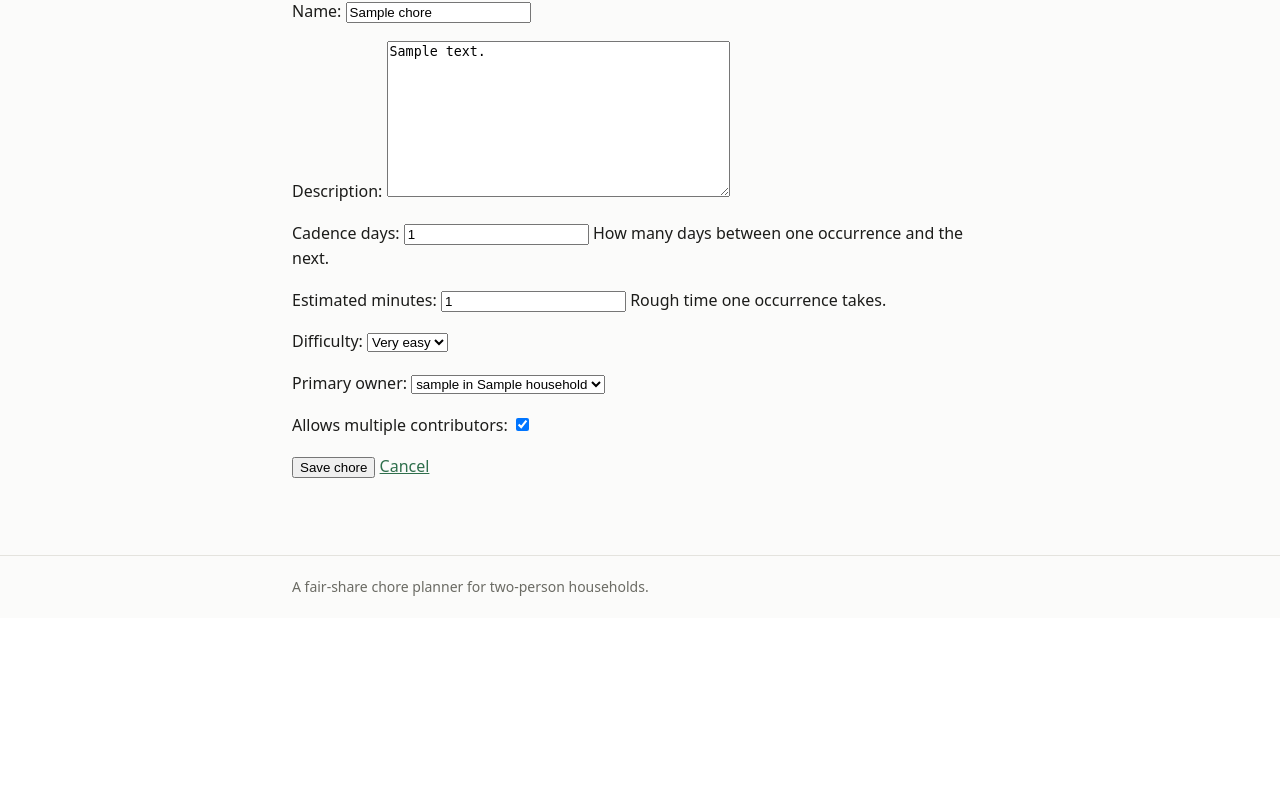
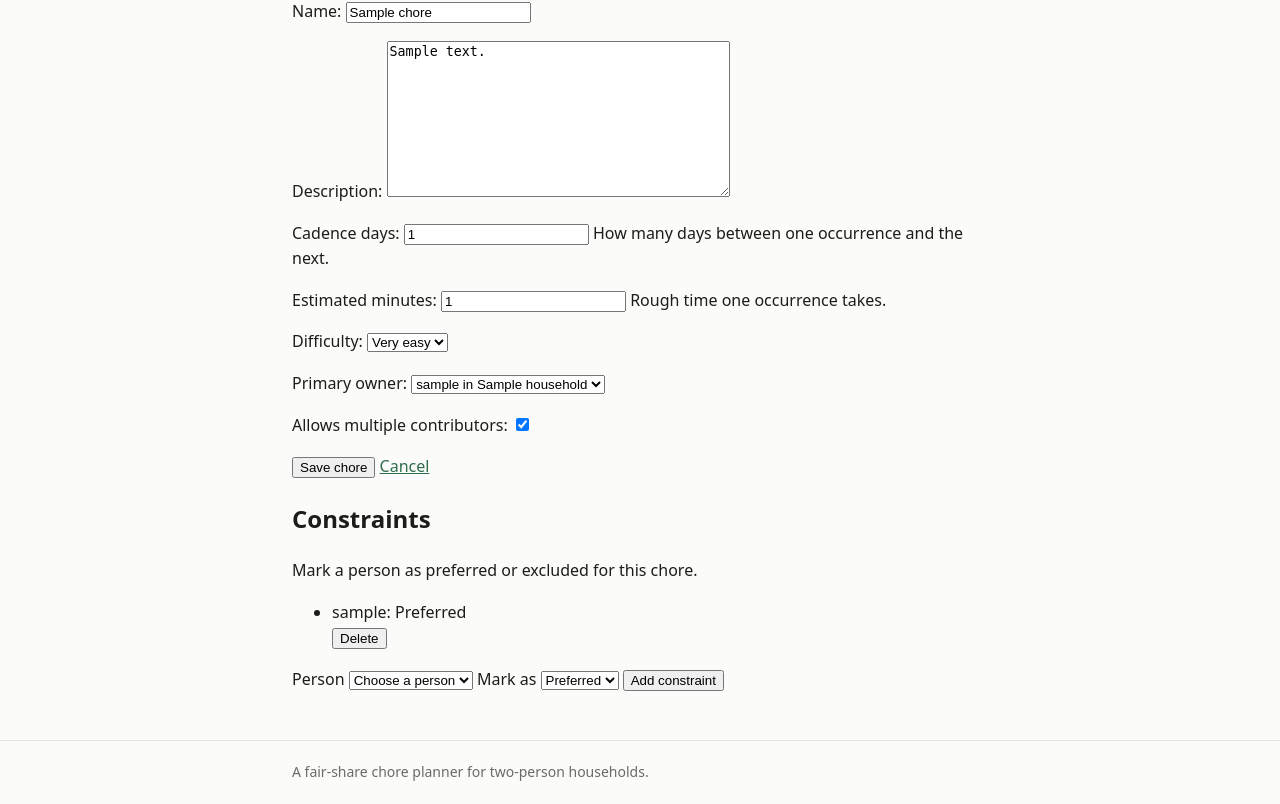
Before and after one commit to ckcabang/household-chores, a Django app: page /chores/1/edit/ in a window 1280 px wide. Shown: the part 182-986 px from the top of the page. Before the commit the page ends 778 px from the top, so only its background shows below. Run offline with Django 5.2, Linux system fonts and the light colour scheme; a user stored in the database is signed in; tables that the repository leaves empty hold one stand-in row (values such as "Sample post").

Commit message:
Show and manage chore constraints in the edit page and list
refs #8

Co-Authored-By: Claude Sonnet 5 <noreply@anthropic.com>
Claude-Session: https://claude.ai/code/session_01JWS6hyXw1pUQ2Sgs6NHFau

```diff
--- a/chores/templates/chores/chore_form.html
+++ b/chores/templates/chores/chore_form.html
@@ -12,4 +12,52 @@
     <button type="submit">Save chore</button>
     <a href="{% url 'chores:chore_list' %}">Cancel</a>
   </form>
+
+  {% if form.instance.pk %}
+    <section class="constraints" id="constraints">
+      <h2>Constraints</h2>
+      <p>Mark a person as preferred or excluded for this chore.</p>
+
+      {% if constraints %}
+        <ul class="constraint-list">
+          {% for constraint in constraints %}
+            <li>
+              {{ constraint.membership.user.username }}:
+              {{ constraint.get_kind_display }}
+              <form method="post"
+                    action="{% url 'chores:constraint_delete' form.instance.pk constraint.pk %}"
+                    class="constraint-delete">
+                {% csrf_token %}
+                <button type="submit">Delete</button>
+              </form>
+            </li>
+          {% endfor %}
+        </ul>
+      {% else %}
+        <p>No constraints yet.</p>
+      {% endif %}
+
+      <form method="post"
+            action="{% url 'chores:constraint_add' form.instance.pk %}"
+            class="constraint-add">
+        {% csrf_token %}
+        <label for="constraint-membership">Person</label>
+        <select name="membership" id="constraint-membership" required>
+          <option value="">Choose a person</option>
+          {% for membership in household_memberships %}
+            <option value="{{ membership.pk }}">{{ membership.user.username }}</option>
+          {% endfor %}
+        </select>
+
+        <label for="constraint-kind">Mark as</label>
+        <select name="kind" id="constraint-kind" required>
+          {% for value, label in constraint_kind_choices %}
+            <option value="{{ value }}">{{ label }}</option>
+          {% endfor %}
+        </select>
+
+        <button type="submit">Add constraint</button>
+      </form>
+    </section>
+  {% endif %}
 {% endblock %}
--- a/chores/templates/chores/chore_list.html
+++ b/chores/templates/chores/chore_list.html
@@ -15,6 +15,7 @@
           <th scope="col">Estimate (min)</th>
           <th scope="col">Difficulty</th>
           <th scope="col">Primary owner</th>
+          <th scope="col">Constraints</th>
           <th scope="col"></th>
         </tr>
       </thead>
@@ -28,6 +29,7 @@
             <td>
               {% if chore.primary_owner %}{{ chore.primary_owner.user.username }}{% else %}&mdash;{% endif %}
             </td>
+            <td>{{ chore.constraints_summary }}</td>
             <td>
               <a href="{% url 'chores:chore_edit' chore.pk %}">Edit</a>
               <a href="{% url 'chores:chore_delete' chore.pk %}">Delete</a>
```
